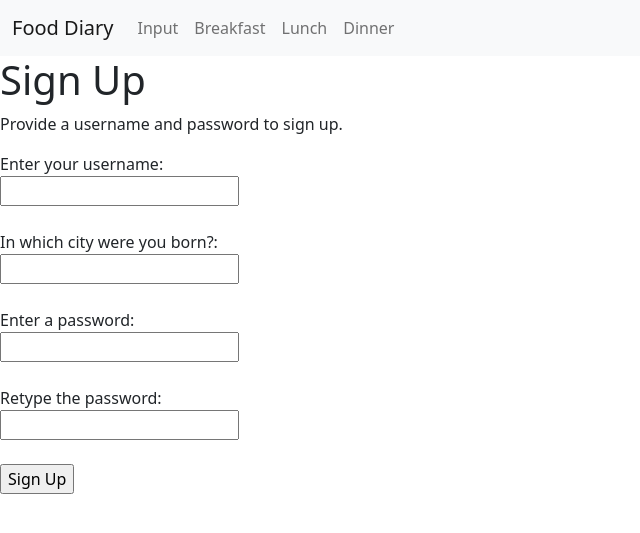
After one commit to Konstanenonen/foodDiaryWithPHPandSQL, a PHP site: page /signup.php in a window 1280 px wide. The commit adds this page. Shown: the top 533 px of the page, without its empty margins (0-640 px from the left). Run offline with PHP 8.4, Linux system fonts and the light colour scheme.

```diff
--- /dev/null
+++ b/dbinfo.php
@@ -0,0 +1,30 @@
+<?php
+    $connectstr_dbhost = '';
+    $connectstr_dbname = '';
+    $connectstr_dbusername = '';
+    $connectstr_dbpassword = '';
+
+    foreach ($_SERVER as $key => $value) {
+        if (strpos($key, "MYSQLCONNSTR_localdb") !== 0) {
+            continue;
+        }
+
+        $connectstr_dbhost = preg_replace("/^.*Data Source=(.+?);.*$/", "\\1", $value);
+        $connectstr_dbname = preg_replace("/^.*Database=(.+?);.*$/", "\\1", $value);
+        $connectstr_dbusername = preg_replace("/^.*User Id=(.+?);.*$/", "\\1", $value);
+        $connectstr_dbpassword = preg_replace("/^.*Password=(.+?)$/", "\\1", $value);
+    }
+
+    // Define database connection constants
+    if($connectstr_dbhost != ""){
+	define('DB_HOST', $connectstr_dbhost);
+	define('DB_USER',  $connectstr_dbusername);
+	define('DB_PASSWORD', $connectstr_dbpassword);
+	define('DB_NAME', $connectstr_dbname);
+    } else {
+	define('DB_HOST', "localhost");
+	define('DB_USER',  "yt4Wvs67_jer335");
+	define('DB_PASSWORD', "PE3GXn3qJpwEvybr");
+	define('DB_NAME', "session_db");
+    }
+?>
--- /dev/null
+++ b/signup.php
@@ -0,0 +1,137 @@
+<!DOCTYPE html>
+<html>
+    <head>
+        <title>Sign Up</title>
+        <!-- Bootstrap CSS -->
+    <link href="https://cdn.jsdelivr.net/npm/bootstrap@5.0.0-beta3/dist/css/bootstrap.min.css" rel="stylesheet" integrity="sha384-eOJMYsd53ii+scO/bJGFsiCZc+5NDVN2yr8+0RDqr0Ql0h+rP48ckxlpbzKgwra6" crossorigin="anonymous">
+    </head>
+
+    <header>
+		<nav class="navbar navbar-expand-lg navbar-light bg-light">
+            <div class="container-fluid">
+              <a class="navbar-brand" href="index.php">Food Diary</a>
+              <button class="navbar-toggler" type="button" data-bs-toggle="collapse" data-bs-target="#navbarNav" aria-controls="navbarNav" aria-expanded="false" aria-label="Toggle navigation">
+                <span class="navbar-toggler-icon"></span>
+              </button>
+              <div class="collapse navbar-collapse" id="navbarNav">
+                <ul class="navbar-nav">
+                  <li class="nav-item">
+                    <a class="nav-link" href="index.php">Input</a>
+                  </li>
+                  <li class="nav-item">
+                    <a class="nav-link" href="breakfast.php">Breakfast</a>
+                  </li>
+                  <li class="nav-item">
+                    <a class="nav-link" href="lunch.php">Lunch</a>
+                  </li>
+                  <li class="nav-item">
+                    <a class="nav-link" href="dinner.php">Dinner</a>
+                  </li>
+                </ul>
+              </div>
+            </div>
+          </nav>
+	  </header>
+
+    <body>
+        <h1>Sign Up</h1>
+<?php
+/* This php block will only be executed after the user submits the signup data
+ by clicking the sign-up button
+*/
+session_start();
+require_once('dbinfo.php');
+
+  // Connect to the database
+  $dbc = mysqli_connect(DB_HOST, DB_USER, DB_PASSWORD, DB_NAME);
+
+  if (isset($_POST['signing-up'])) {
+    // Get the signup data from the POST
+    $username = mysqli_real_escape_string($dbc, trim($_POST['username'])); //mysqli_real_escape_string is used to enhance security
+    $password1 = mysqli_real_escape_string($dbc, trim($_POST['password1']));
+    $password2 = mysqli_real_escape_string($dbc, trim($_POST['password2']));
+    $city = mysqli_real_escape_string($dbc, trim($_POST['city']));
+
+    if (!empty($username) && !empty($password1) && !empty($password2) && !empty($city) && ($password1 == $password2)) {
+      // Check that the provided username does not yet exist in the database
+      $query = "SELECT * FROM customer WHERE username = '$username'";
+      $data = mysqli_query($dbc, $query);
+      if (mysqli_num_rows($data) == 0) {
+        // The username does not exist yet, so insert the data into the database.
+      	// No need to add userid, because teh userid is configured with AUTO-INCREMENT in the table. MySQL will automatically generate the userid
+        // SHA is used to encrypt the password
+      	$query = "INSERT INTO customer (username, password, city) VALUES ('$username', SHA('$password1'), '$city')";
+        mysqli_query($dbc, $query);
+
+        // Get the userid of the just created account
+        $query = "SELECT userid FROM customer WHERE username = '$username'";
+        $data = mysqli_query($dbc, $query);
+        $row = mysqli_fetch_array($data);
+
+        // Set the session variables to hold the userid, username, and city of the just created account. Set also the cookies.
+        $_SESSION['userid'] = $row['userid'];
+        $_SESSION['username'] = $username;
+        $_SESSION['city'] = $city;
+        setcookie('userid', $row['userid'], time() + (60 * 60 * 24 * 30));    // expires in 30 days
+        setcookie('username', $username, time() + (60 * 60 * 24 * 30));  // expires in 30 days
+        setcookie('city', $city, time() + (60 * 60 * 24 * 30));  // expires in 30 days
+
+        mysqli_close($dbc);
+
+        // Confirm success with the user
+        echo 'Thanks for signing up, '. $username .'!</br>';
+        echo '<p>Your new account has been successfully created. <a href="index.php">Go back to the homepage</a>.</p>';
+
+        // echo '<p>Your new account has been successfully created. You\'re now ready to <a href="login.php">log in</a>.</p>';
+
+        // mysqli_close($dbc);
+        exit();
+      }
+      else {
+        // An account already exists for this username, so display an error message
+        echo 'An account already exists for this username. Please use a different address.';
+        $username = "";
+      }
+    }
+    else {
+      echo 'You must enter all of the sign-up data, including the desired password twice.';
+    }
+  }
+
+  mysqli_close($dbc);
+?>
+
+        <p>Provide a username and password to sign up.</p>
+        <form action='signup.php' method='post'>
+            Enter your username:<br>
+            <input type='text' name='username'>
+            <br><br>
+
+            In which city were you born?:<br>
+            <input type='text' name='city'>
+            <br><br>
+
+            Enter a password:<br>
+            <input type='password' name='password1'>
+            <br><br>
+
+            Retype the password:<br>
+            <input type='password' name='password2'>
+            <br><br>
+
+            <input type='submit' value='Sign Up' name='signing-up'>
+        </form>
+
+
+    <!-- Optional JavaScript; choose one of the two! -->
+
+    <!-- Option 1: Bootstrap Bundle with Popper -->
+    <script src="https://cdn.jsdelivr.net/npm/bootstrap@5.0.0-beta3/dist/js/bootstrap.bundle.min.js" integrity="sha384-JEW9xMcG8R+pH31jmWH6WWP0WintQrMb4s7ZOdauHnUtxwoG2vI5DkLtS3qm9Ekf" crossorigin="anonymous"></script>
+
+    <!-- Option 2: Separate Popper and Bootstrap JS -->
+    <!--
+    <script src="https://cdn.jsdelivr.net/npm/@popperjs/core@2.9.1/dist/umd/popper.min.js" integrity="sha384-SR1sx49pcuLnqZUnnPwx6FCym0wLsk5JZuNx2bPPENzswTNFaQU1RDvt3wT4gWFG" crossorigin="anonymous"></script>
+    <script src="https://cdn.jsdelivr.net/npm/bootstrap@5.0.0-beta3/dist/js/bootstrap.min.js" integrity="sha384-j0CNLUeiqtyaRmlzUHCPZ+Gy5fQu0dQ6eZ/xAww941Ai1SxSY+0EQqNXNE6DZiVc" crossorigin="anonymous"></script>
+    -->
+    </body>
+</html>
```
Also changed, not shown: index.php (+45 -1 lines), login.php (added, +140 -0 lines), logout.php (added, +27 -0 lines).
